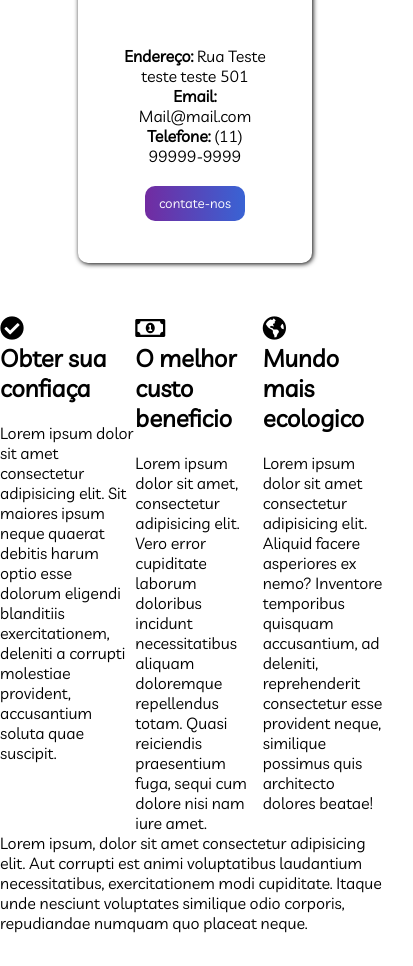
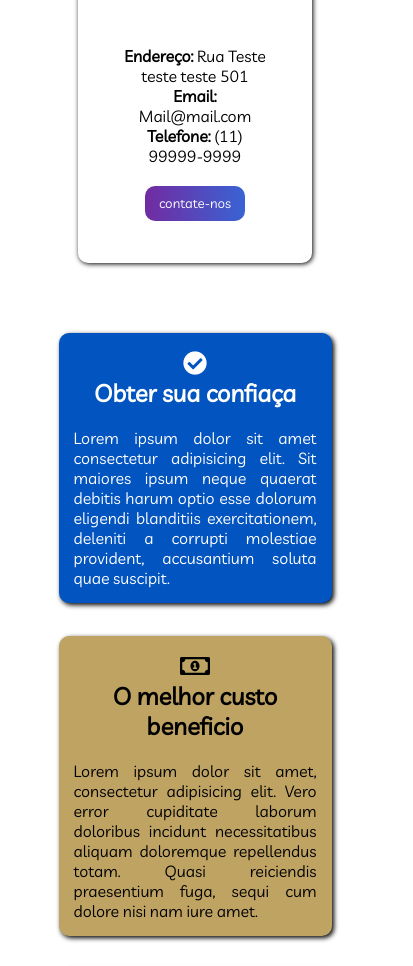
Before and after one commit to GustavoSMelo/Poly-Limp-website, a website built with webpack: page index.html in a window 390 px wide. Shown: the part 845-1811 px from the top of the page, 413 px wide, since content can reach past the window. Before the commit the page ends 1778 px from the top, so only its background shows below. Built offline with nearby package versions, Linux system fonts and the light colour scheme; a web font is replaced by a local one.

Commit message:
styling a new components for html

```diff
--- a/style.css
+++ b/style.css
@@ -13,6 +13,7 @@
     grid-template: "icon icon icon icon navbar navbar navbar navbar"
     "Apresentacao Apresentacao Apresentacao Apresentacao BoxAp BoxAp BoxAp BoxAp"
     "Box-info Box-info Box-info Box-info Box-info Box-info Box-info Box-info"
+    "confianca-user confianca-user confianca-user economia economia economia mundo-ecologico mundo-ecologico"
     ;
 }
 .icon{
@@ -131,6 +132,67 @@
     margin: 2vh;
 }
 
+.confianca-user{
+    grid-area: confianca-user;
+    margin-left: 15%;
+    text-align: justify;
+    background-color: #0254c0;
+    padding: 15px;
+    color: #fff;
+    border-radius: 10px;
+    box-shadow: 2px 2px 5px #000;
+    transition: 2s;
+}
+.confianca-user h1 {
+    text-align: center;
+}
+
+.confianca-user:hover{
+    background-color: #00439b;
+    transition: 2s;
+}
+
+.economia{
+    margin-left: 10%;
+    margin-right: 10%;
+    grid-area: economia;
+    text-align: justify;
+    border-radius: 10px;
+    background-color: #bea363;
+    padding: 15px;
+    box-shadow: 2px 2px 5px #000;
+    transition: 2s;
+}
+
+.economia h1{
+    text-align: center;
+}
+
+.mundo-ecologico{
+    grid-area: mundo-ecologico;
+    margin-right: 15%;
+    text-align:justify;
+    background-color: #9df6a5;
+    padding: 15px;
+    border-radius: 10px;
+    box-shadow: 2px 2px 5px #000;
+    transition: 2s;
+}
+
+.mundo-ecologico h1{
+    text-align: center;
+}
+
+.modal{
+    display: none;
+    position: absolute;
+    top: 30%;
+    left: 30%;
+    right: 30%;
+    bottom: 30%;
+    background-color: #ff36a1;
+}
+
 @media screen and (max-width: 970px){
     .Box-info{
         grid-area: Box-info;
@@ -150,12 +212,15 @@
     }
 }
 
-@media screen and (max-width: 600px){
+@media screen and (max-width: 780px){
     .layout{
         grid-template: "icon icon navbar navbar"
         "Apresentacao Apresentacao Apresentacao Apresentacao"
         "BoxAp BoxAp BoxAp BoxAp"
         "Box-info Box-info Box-info Box-info"
+        "confianca-user confianca-user confianca-user confianca-user"
+        "economia economia economia economia"
+        "mundo-ecologico mundo-ecologico mundo-ecologico mundo-ecologico"
     }
 
     .Apresentacao{
@@ -170,4 +235,11 @@
     .navbar > ul > li > button{
         display: none;
     }
+
+    .mundo-ecologico, .economia, .confianca-user{
+        margin-left: 15%;
+        margin-right: 15%;
+        margin-top: 5%;
+        margin-bottom: 3.5%;
+    }
 }
```
